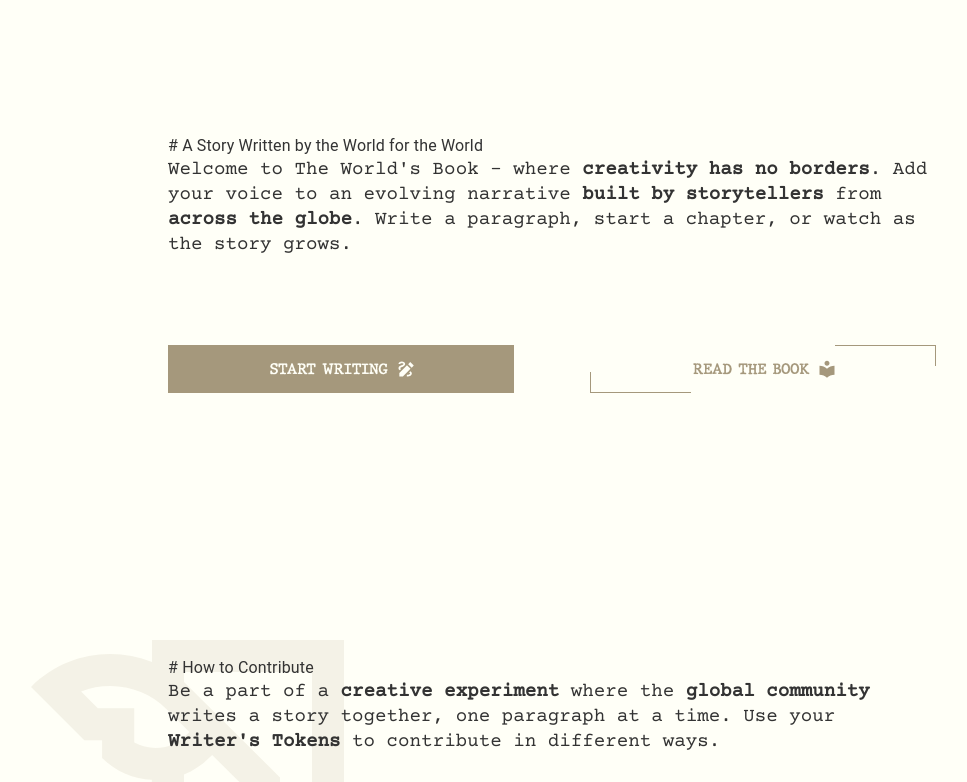
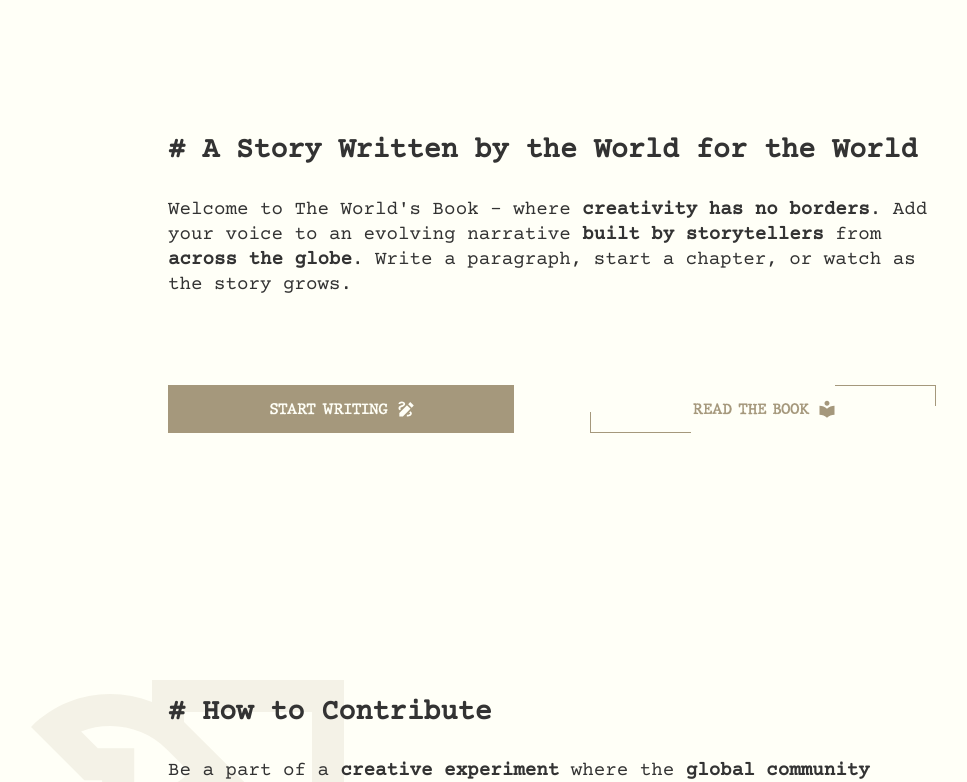
Before and after one commit to EttoreTheWebisteMaster/the-worlds-book, a Next.js app: page / in a window 1280 px wide. Shown: the part 920-1702 px from the top of the page, without its empty margins (88-1055 px from the left). Built offline with nearby package versions, Linux system fonts and the light colour scheme.

Commit message:
fix colors and sizes

```diff
--- a/src/app/components/buttons/ButtonSecondary.tsx
+++ b/src/app/components/buttons/ButtonSecondary.tsx
@@ -4,7 +4,6 @@ import { Button, ButtonProps } from '@mui/material';
 import { styled } from '@mui/system';
 
 const ButtonSecondary = styled(Button)<ButtonProps>(() => ({
-	backgroundColor: 'var(--color-secondary)',
 	color: 'var(--color-primary)',
 	padding: '1em 4em',
     margin: '.5em 0',
--- a/src/app/components/home/Title.tsx
+++ b/src/app/components/home/Title.tsx
@@ -3,7 +3,7 @@ import styles from '../../static/css/page.module.css';
 
 export default function Title(prop: Readonly<{ value: string }>) {
     return (
-        <Typography className={styles.title}>
+        <Typography className={styles.title} variant='h2'>
             #&nbsp;{prop.value}
         </Typography>
     );
--- a/src/app/static/css/page.module.css
+++ b/src/app/static/css/page.module.css
@@ -18,10 +18,10 @@
 }
 
 .title {
-	font-family: var(--font-courier-prime);
-	font-size: 1.8em;
-	font-weight: bold;
-	margin: 1em 0;
+	font-family: var(--font-courier-prime)!important;
+	font-size: 1.8em!important;
+	font-weight: bold!important;
+	margin: 1em 0!important;
 }
 
 .subtitle {
@@ -123,7 +123,7 @@
 	}
 
 	.title {
-		font-size: 1.5em;
+		font-size: 1.5em!important;
 	}
 
 	.text,
```
